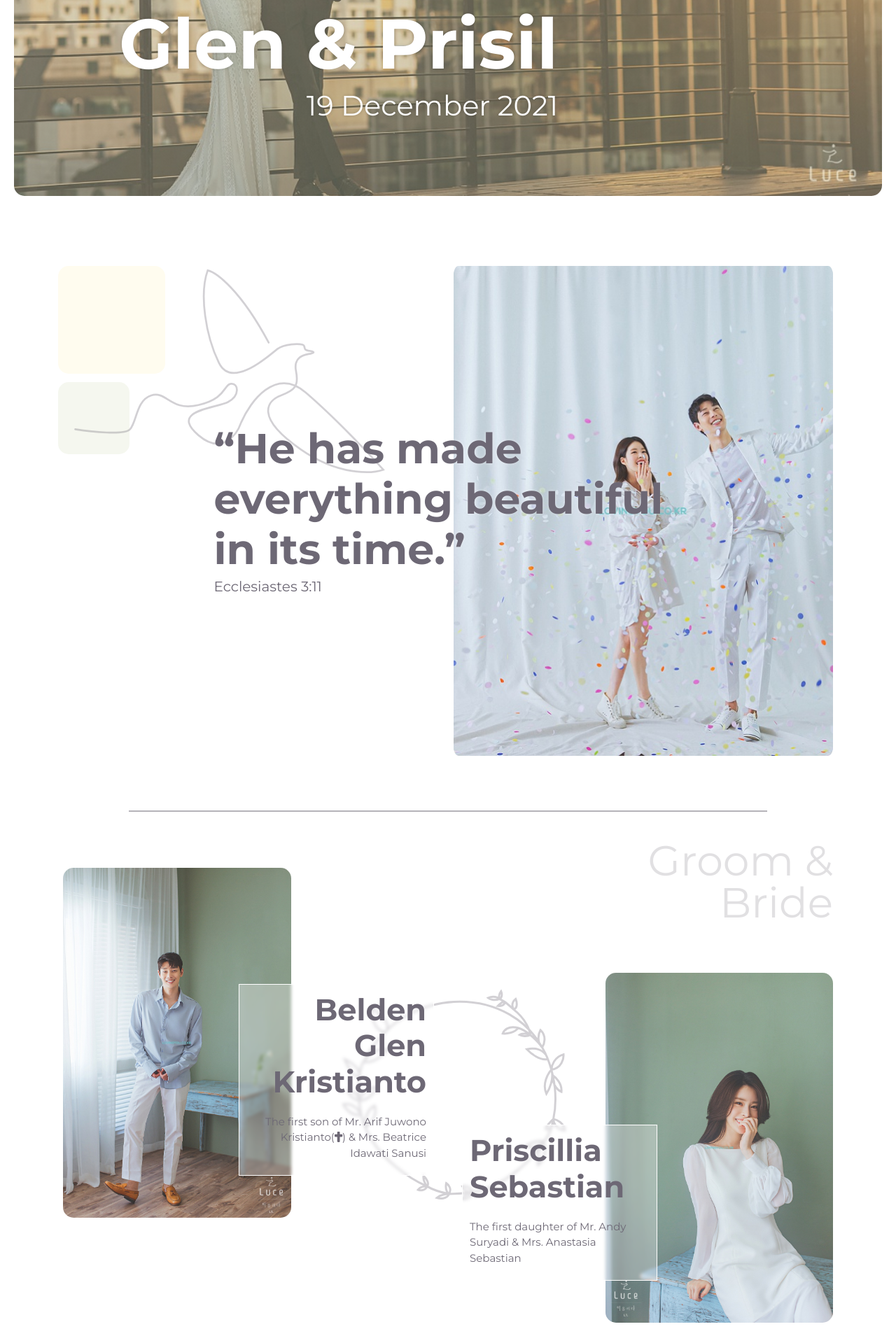
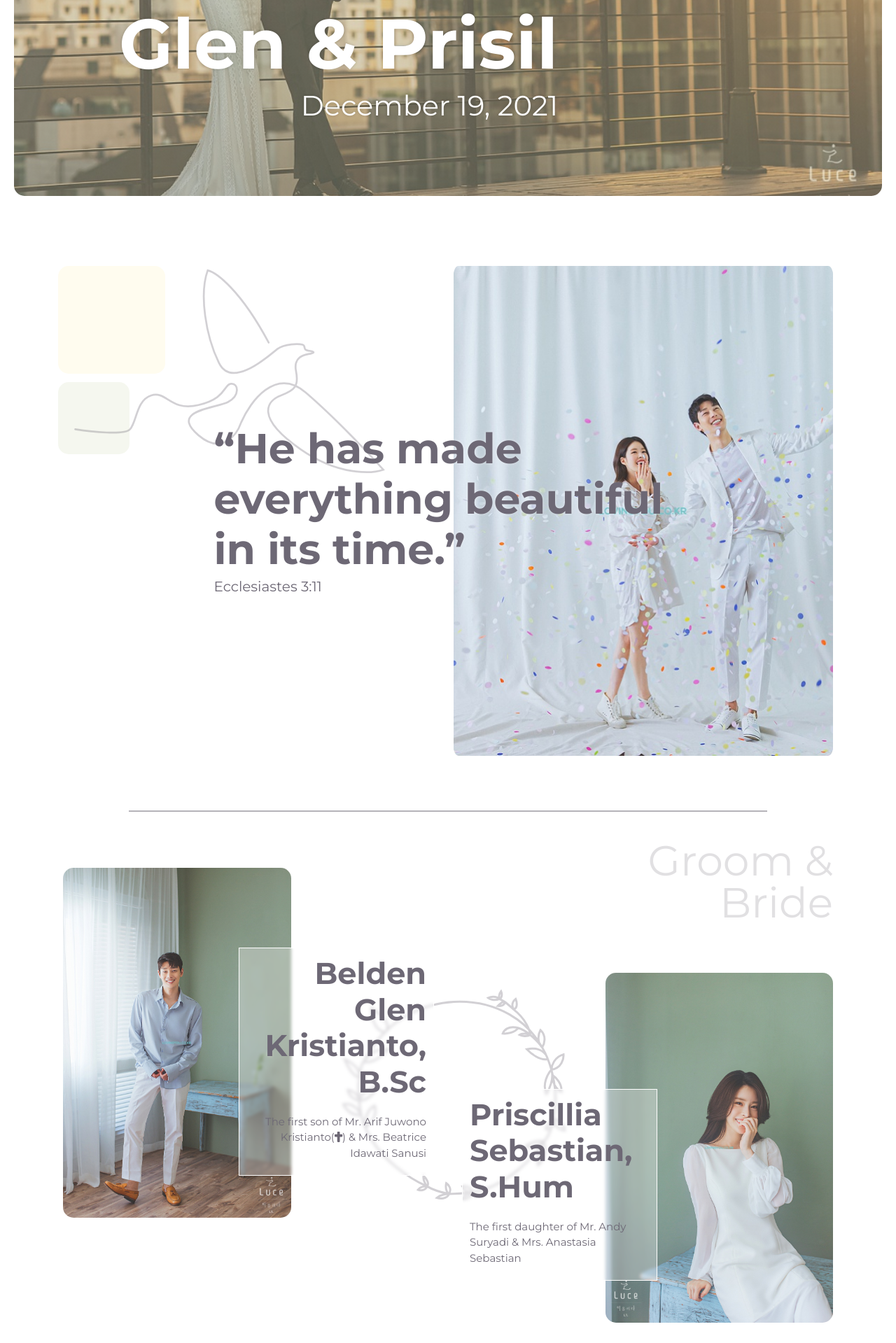
Before and after one commit to mush-mush-mush/wedding-invitation, a React (Create React App) app: page / in a window 1280 px wide. Shown: the part 500-2419 px from the top of the page at 70% size. Built offline with nearby package versions, Linux system fonts and the light colour scheme.

Commit message:
v0.1.11 update content

```diff
--- a/src/components/couple.js
+++ b/src/components/couple.js
@@ -37,7 +37,7 @@ function Couple() {
         <div className="groom col-lg-6 col-md-10">
           <img src={groom} alt="" className="couple--img"></img>
           <div className="couple--text text-end">
-            <h3>Belden Glen Kristianto</h3>
+            <h3>Belden Glen Kristianto, B.Sc</h3>
             <p>
               The first son of Mr. Arif Juwono Kristianto(
               <FontAwesomeIcon icon={faCross} />) & Mrs. Beatrice Idawati Sanusi
@@ -59,7 +59,7 @@ function Couple() {
         <div className="bride col-lg-6 col-md-10 ms-md-auto d-flex justify-content-end">
           <img src={bride} alt="" className="couple--img"></img>
           <div className="couple--text text-start">
-            <h3>Priscillia Sebastian</h3>
+            <h3>Priscillia Sebastian, S.Hum</h3>
             <p>
               The first daughter of Mr. Andy Suryadi & Mrs. Anastasia Sebastian
             </p>
--- a/src/components/header.js
+++ b/src/components/header.js
@@ -37,7 +37,7 @@ function Header() {
         <div className="text-area">
           <h5>THE WEDDING OF &nbsp;———</h5>
           <h1>Glen & Prisil</h1>
-          <h4>19 December 2021</h4>
+          <h4>December 19, 2021</h4>
         </div>
       </header>
     </article>
```
